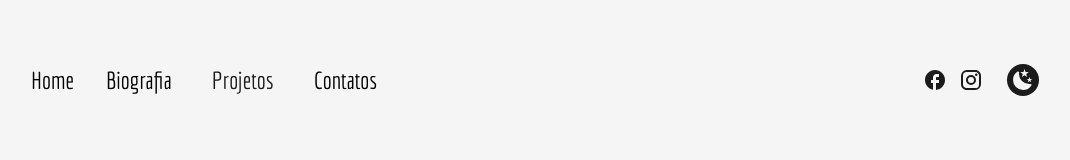
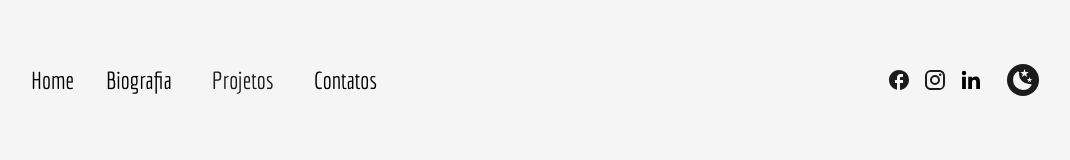
Before and after one commit to dopelyner/bernardo-santo-tirso, a Next.js app: page /light in a window 1280 px wide. Shown: the top 160 px of the page, without its empty margins (113-1183 px from the left). Built offline with nearby package versions, Linux system fonts and the light colour scheme.

Commit message:
feat: added linkedin icon

```diff
--- a/src/components/Icons.js
+++ b/src/components/Icons.js
@@ -19,6 +19,26 @@ export const InstagramIcon = ({ className, ...rest }) => (
         <path
             d="M7.8 2h8.4C19.4 2 22 4.6 22 7.8v8.4a5.8 5.8 0 0 1-5.8 5.8H7.8C4.6 22 2 19.4 2 16.2V7.8A5.8 5.8 0 0 1 7.8 2m-.2 2A3.6 3.6 0 0 0 4 7.6v8.8C4 18.39 5.61 20 7.6 20h8.8a3.6 3.6 0 0 0 3.6-3.6V7.6C20 5.61 18.39 4 16.4 4H7.6m9.65 1.5a1.25 1.25 0 0 1 1.25 1.25A1.25 1.25 0 0 1 17.25 8 1.25 1.25 0 0 1 16 6.75a1.25 1.25 0 0 1 1.25-1.25M12 7a5 5 0 0 1 5 5 5 5 0 0 1-5 5 5 5 0 0 1-5-5 5 5 0 0 1 5-5m0 2a3 3 0 0 0-3 3 3 3 0 0 0 3 3 3 3 0 0 0 3-3 3 3 0 0 0-3-3Z"
         />
+    </svg>
+);
+
+export const LinkedinIcon = ({ className, ...rest }) => (
+    <svg xmlns="http://www.w3.org/2000/svg"
+        width={24}
+        height={24}
+        viewBox="0 0 24 24"
+        {...rest}
+    >
+        <circle
+            cx={4.983}
+            cy={5.009}
+            r={2.188}
+            fill="currentColor">
+        </circle>
+        <path
+            fill="currentColor"
+            d="M9.237 8.855v12.139h3.769v-6.003c0-1.584.298-3.118 2.262-3.118c1.937 0 1.961 1.811 1.961 3.218v5.904H21v-6.657c0-3.27-.704-5.783-4.526-5.783c-1.835 0-3.065 1.007-3.568 1.96h-.051v-1.66zm-6.142 0H6.87v12.139H3.095z">
+        </path>
     </svg>
 );
 
--- a/src/components/Navbar.js
+++ b/src/components/Navbar.js
@@ -3,7 +3,7 @@ import { motion } from 'framer-motion'
 import Link from 'next/link'
 import { useRouter } from 'next/router'
 import { useRef, useState } from 'react'
-import { FacebookIcon, InstagramIcon, MoonIcon, SunIcon } from './Icons'
+import { FacebookIcon, InstagramIcon, LinkedinIcon, MoonIcon, SunIcon } from './Icons'
 import TitleStickText from './TitleStickText'
 import useThemeSwitcher from './hooks/useThemeSwitcher'
 
@@ -122,7 +122,7 @@ const CustomMobileLink = ({ href, title, className = "", toggle }) => {
 
 const Navbar = () => {
 
-    const { instagramURL, facebookURL } = socialLinks[0]
+    const { instagramURL, facebookURL, linkedinURL } = socialLinks[0]
 
     const [mode, setMode] = useThemeSwitcher()
     const [isOpen, setIsOpen] = useState(false);
@@ -165,6 +165,15 @@ const Navbar = () => {
                         whileTap={{ scale: 0.9 }}
                     >
                         <InstagramIcon className="!fill-dark dark:!fill-light" />
+
+                    </motion.a>
+
+                    <motion.a href={linkedinURL} target={'_blank'}
+                        className="w-6 mr-3 sm:mx-1"
+                        whileHover={{ y: -2 }}
+                        whileTap={{ scale: 0.9 }}
+                    >
+                        <LinkedinIcon className="!fill-dark dark:!fill-light" />
 
                     </motion.a>
 
--- a/src/constants/index.js
+++ b/src/constants/index.js
@@ -8,6 +8,7 @@ export const socialLinks = [
     {
         instagramURL: "https://www.instagram.com/bernardosantotirso_/",
         facebookURL: "https://www.facebook.com/bernardo.ribeiro.14",
+        linkedinURL: "https://www.linkedin.com/in/bernardosantotirso/",
         instagramDeveloper: "https://instagram.com/tiagolyner",
     }
 ]
```
